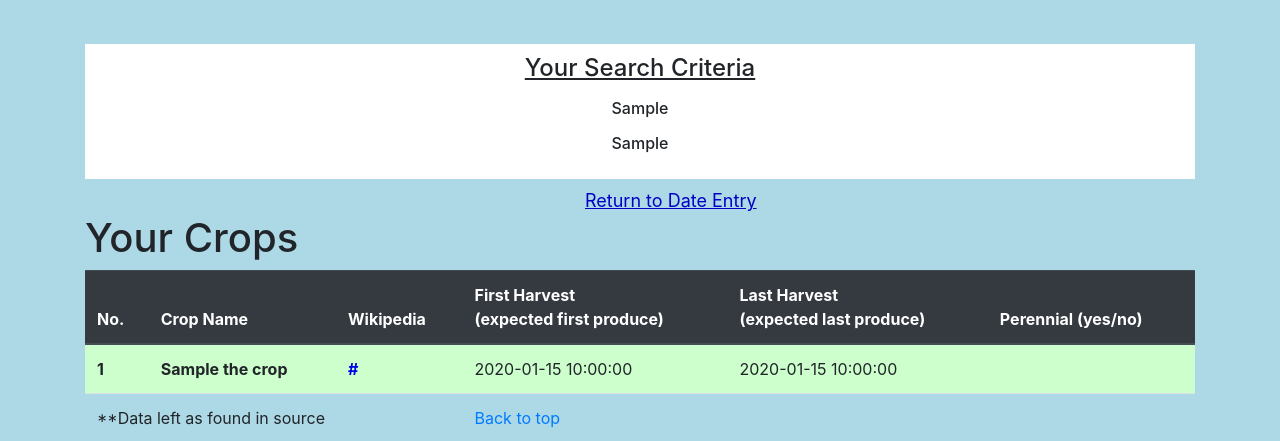
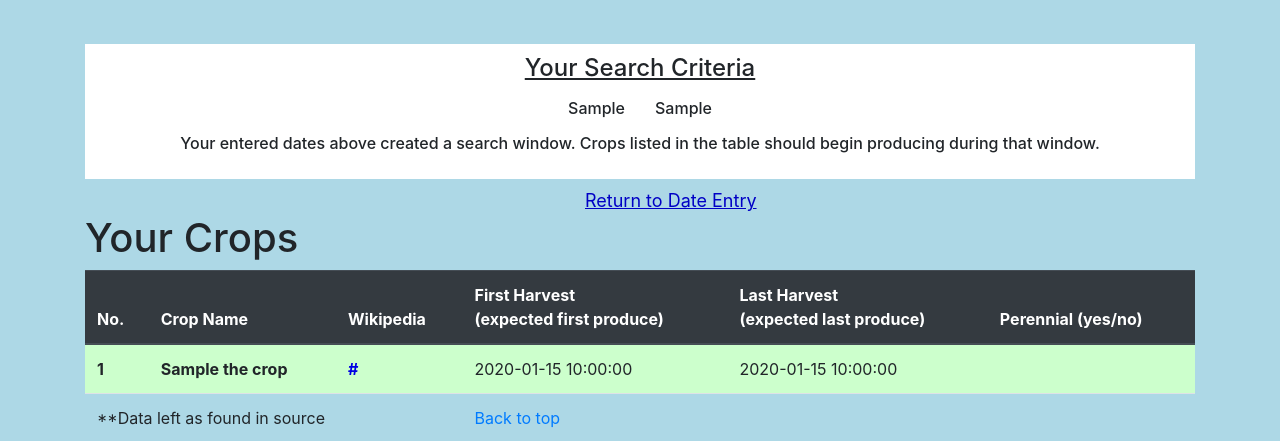
Before and after one commit to kent-hervey/CropPlantingByDate, a Flask app: template templates/success.html in a window 1280 px wide. Shown: the top 441 px of the page. Run offline with Flask 2, Linux system fonts and the light colour scheme; the template is opened without the code that fills it: most values are stand-ins (such as "Sample title", 1, 10 or a date in 2020); parts of the project's set-up code (start-up, migrations or seed data) failed here and were passed over; some libraries are stand-ins or nearby versions.

Commit message:
Removed days fr Success Header

```diff
--- a/server.py
+++ b/server.py
@@ -15,19 +15,20 @@ def dateEntry(): #renders the date entry html template
 def success():
     print("beginning of success route")
     today = datetime.now(pytz.timezone('US/Central')) #hardcoded time zone for now
+    dateadjustment=1
     returned_begin_date=request.form['returnedBeginDate']
     returned_begin_date_wTZ=str(returned_begin_date+'--0600')
     returned_begin_date_obj=datetime.strptime(returned_begin_date_wTZ, '%Y-%m-%d-%z')
     print(returned_begin_date_obj)
     #returned_begin_date_obj=datetime.strptime(returned_begin_date + '--1000', '%Y-%m-%d-%z')
     days_to_returned_begin_date =(returned_begin_date_obj - today).days
-    output_begin_string1 = "Earliest first harvest date:  " + returned_begin_date + "  which is  " + str(days_to_returned_begin_date) + " days from now"
+    output_begin_string1 = "Earliest harvest date:  " + returned_begin_date
     print(output_begin_string1)
 
     returned_end_date=request.form['returnedEndDate']
     returned_end_date_obj=datetime.strptime(str(returned_end_date+'--0600'), '%Y-%m-%d-%z')
-    days_to_returned_end_date =(returned_end_date_obj - today).days
-    output_begin_string2 = "Latest first harvest date:  " + returned_end_date + "  which is  " + str(days_to_returned_end_date) + " days from now"
+    days_to_returned_end_date =(returned_end_date_obj - today).days+dateadjustment #captures edge case crops
+    output_begin_string2 = "Latest harvest date:  " + returned_end_date
 
 
     catalog_result=make_catalog(days_to_returned_begin_date,days_to_returned_end_date)
@@ -36,4 +37,4 @@ def success():
 
 
 if __name__ == "__main__":
-    app.run(debug=True)
+    app.run(debug=False)
--- a/static/style.css
+++ b/static/style.css
@@ -74,3 +74,8 @@ h6 {
     background-color:#FFFF00;
     text-decoration: underline;
 }
+
+.dateStrings {
+    padding-left: 15px;
+    padding-right: 15px;
+}
--- a/templates/success.html
+++ b/templates/success.html
@@ -14,8 +14,8 @@
         <div class="container">
             <h6>
                 <p id="pageTop" class="search-header">Your Search Criteria</p>
-                <p>{{beginString}}</p>
-                <p>{{endString}}</p>
+                <p> <span class="dateStrings">{{beginString}}</span><span class="dateStrings">{{endString}}</span></p>
+                <p>Your entered dates above created a search window.  Crops listed in the table should begin producing during that window.</p>
             </h6>
             <a class="go-back" href={{request.referrer}} >Return to Date Entry</a>
             <h1>
```
